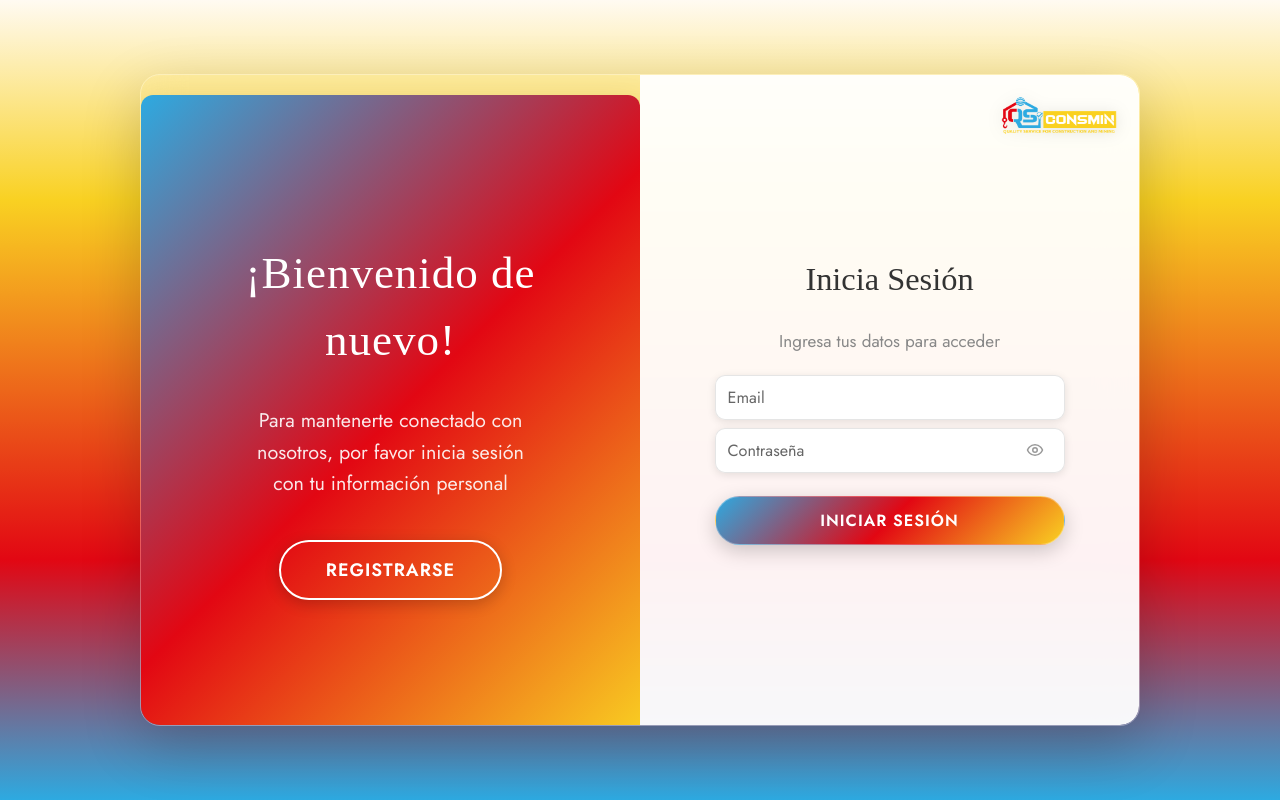
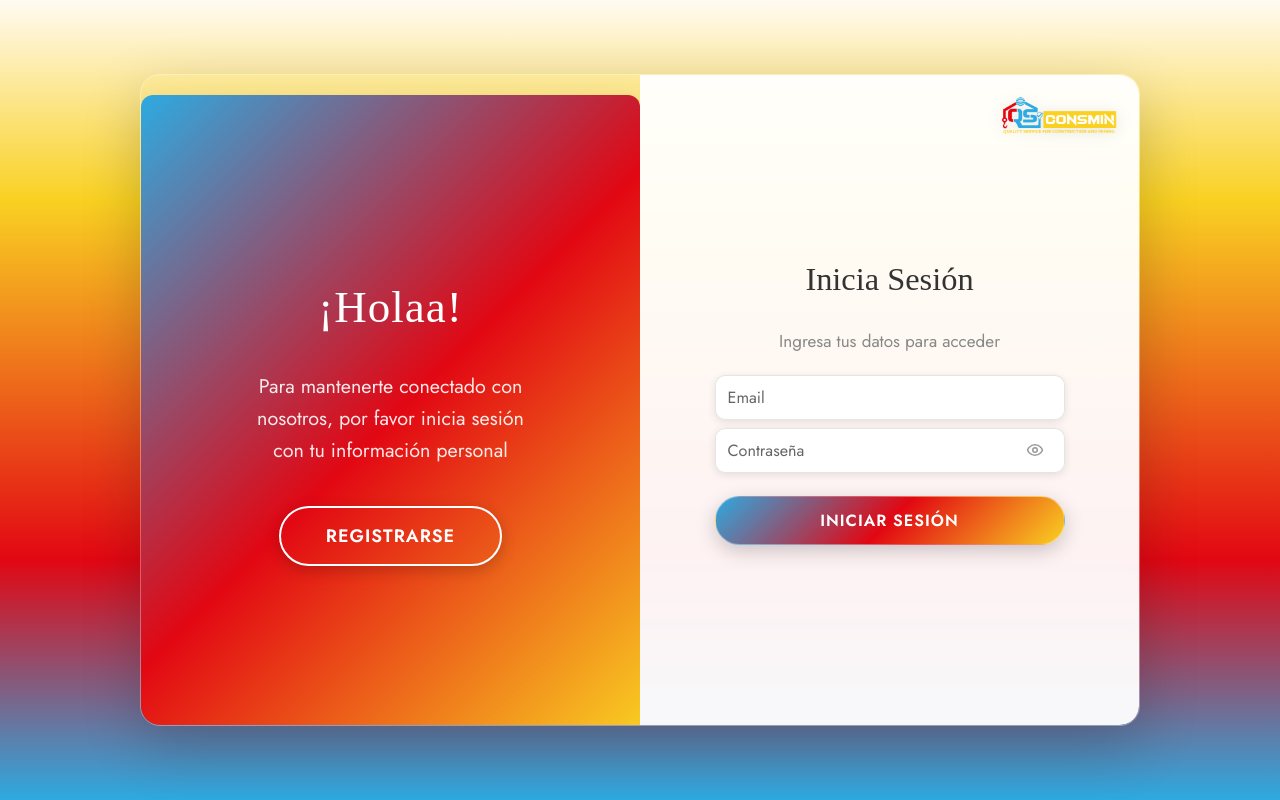
Before and after one commit to romich1307/PaginaWeb, a React (Vite) app in the folder frontend/: page /login in a window 1280 px wide. Built offline with nearby package versions, Linux system fonts and the light colour scheme; a web font is replaced by a local one.

Commit message:
Fix greeting message in Login panel to enhance user experience

```diff
--- a/frontend/src/components/Auth.jsx
+++ b/frontend/src/components/Auth.jsx
@@ -25,7 +25,7 @@ const Auth = () => {
           {/* Panel de Login */}
           <div className="form-panel login-panel">
             <div className="welcome-section">
-              <h2>¡Bienvenido de nuevo!</h2>
+              <h2>¡Holaa!</h2>
               <p>Para mantenerte conectado con nosotros, por favor inicia sesión con tu información personal</p>
               <button
                 className="switch-btn"
```
